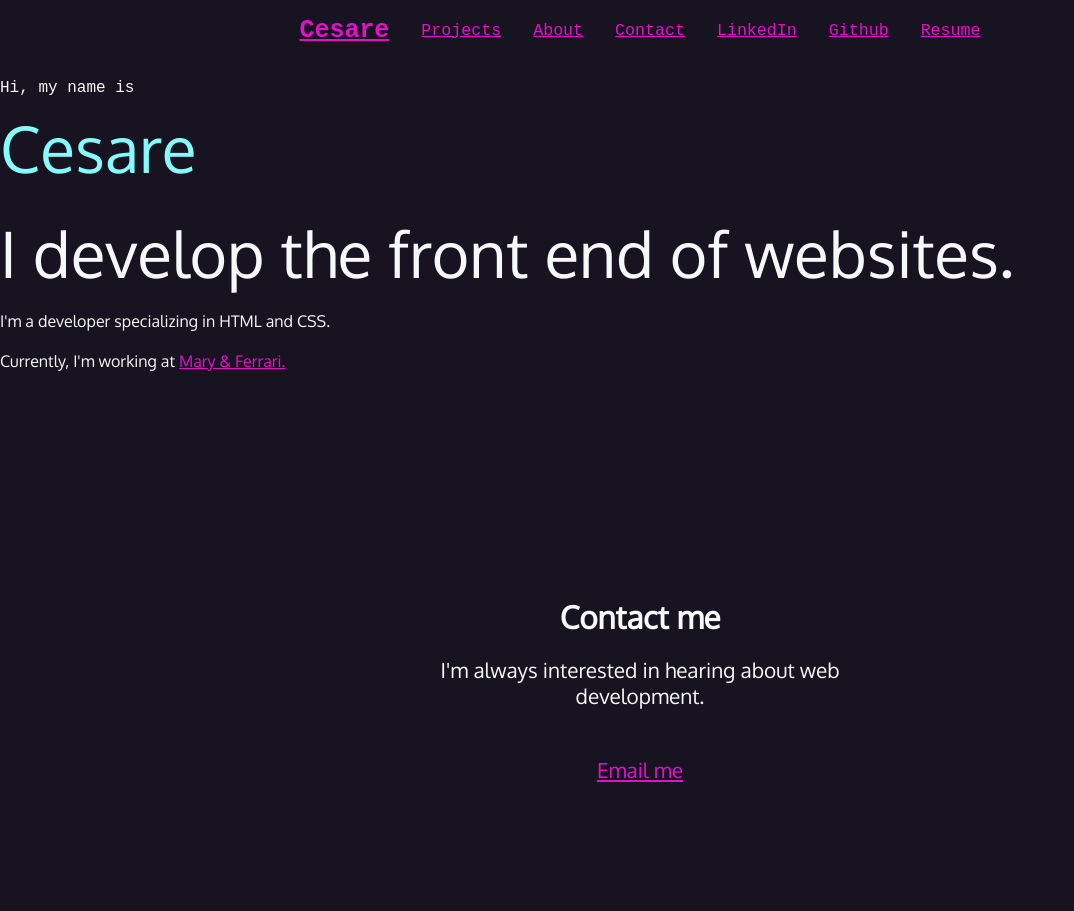
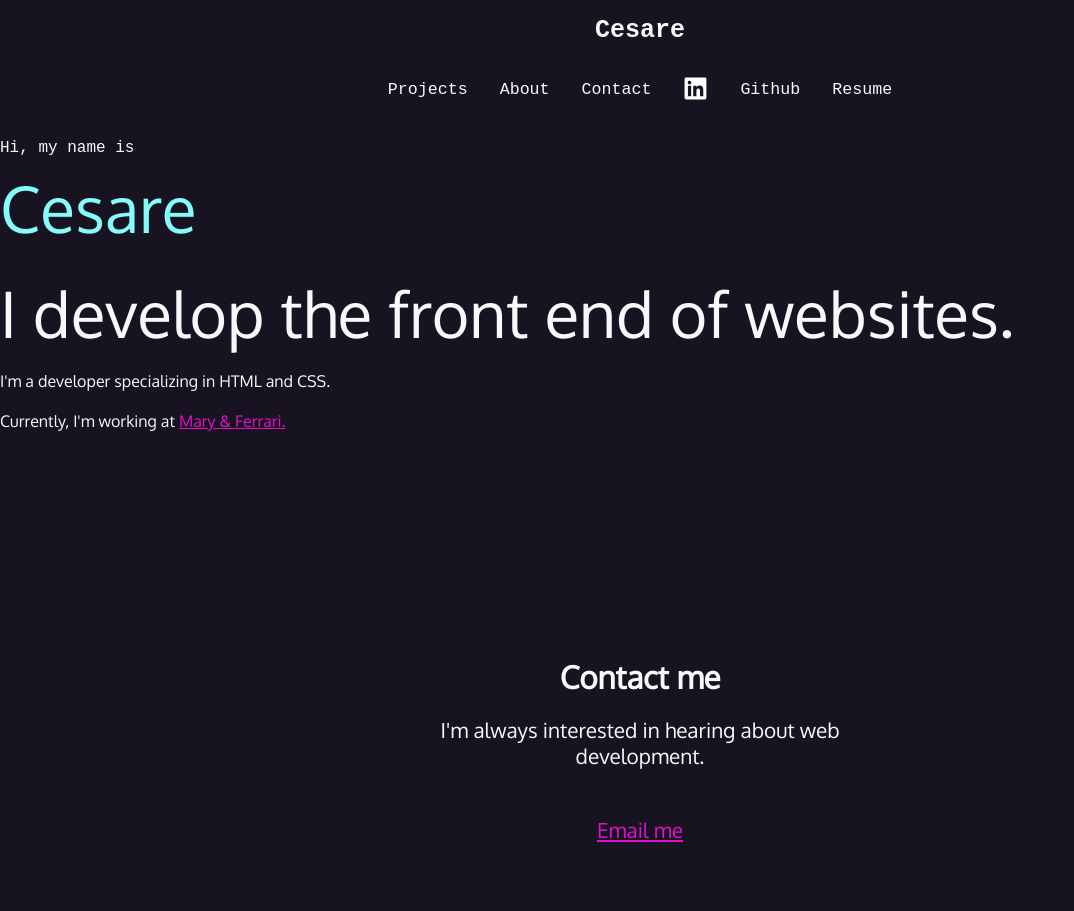
Before and after one commit to cesareferrari/fm-css-start, a plain HTML site: page index.html in a window 1280 px wide. Shown: the whole page, without its empty margins (0-1074 px from the left). Before the commit the page ends 852 px from the top, so only its background shows below. Drawn offline with Linux system fonts and the light colour scheme; a web font is replaced by a local one.

Commit message:
Add styles

```diff
--- a/index.html
+++ b/index.html
@@ -17,11 +17,27 @@
         <li><a href="#projects">Projects</a></li>
         <li><a href="#">About</a></li>
         <li><a href="#contact">Contact</a></li>
-        <li><a href="#">LinkedIn</a></li>
-        <li><a href="#">Github</a></li>
-        <li><a href="#">Resume</a></li>
+        <li><a href="#">
+            <svg xmlns="http://www.w3.org/2000/svg" viewBox="0 0 448 512"
+              aria-hidden="true"><!--!Font Awesome Free 6.6.0 by @fontawesome -
+              https://fontawesome.com License -
+              https://fontawesome.com/license/free Copyright 2024 Fonticons,
+            Inc.--><path fill="#ffffff" d="M416 32H31.9C14.3 32 0 46.5 0
+            64.3v383.4C0 465.5 14.3 480 31.9 480H416c17.6 0 32-14.5
+          32-32.3V64.3c0-17.8-14.4-32.3-32-32.3zM135.4
+          416H69V202.2h66.5V416zm-33.2-243c-21.3 0-38.5-17.3-38.5-38.5S80.9 96
+        102.2 96c21.2 0 38.5 17.3 38.5 38.5 0 21.3-17.2 38.5-38.5 38.5zm282.1
+        243h-66.4V312c0-24.8-.5-56.7-34.5-56.7-34.6 0-39.9 27-39.9
+      54.9V416h-66.4V202.2h63.7v29.2h.9c8.9-16.8 30.6-34.5 62.9-34.5 67.2 0 79.7
+      44.3 79.7 101.9V416z"/></svg>
+            <span class="sr-only">Linkedin</span>
+          </a></li>
+          <li><a href="#">Github</a></li>
+          <li><a href="#">Resume</a></li>
       </ul>
     </nav>
+
+
 
 
 
--- a/style.css
+++ b/style.css
@@ -99,3 +99,29 @@ nav ul {
     align-items: center;
     gap: 2rem;
 }
+
+nav li:first-child {
+    flex-basis: 100%;
+    text-align: center;
+}
+
+nav a {
+    color: var(--white);
+    text-decoration: none;
+    display: block;
+}
+
+nav a:hover {
+    color: var(--magenta);
+}
+
+nav a svg {
+    width: 1.5em;
+    height: 1.5em;
+    vertical-align: -0.125em;
+    color: white;
+}
+
+.sr-only {
+    display: none;
+}
```
